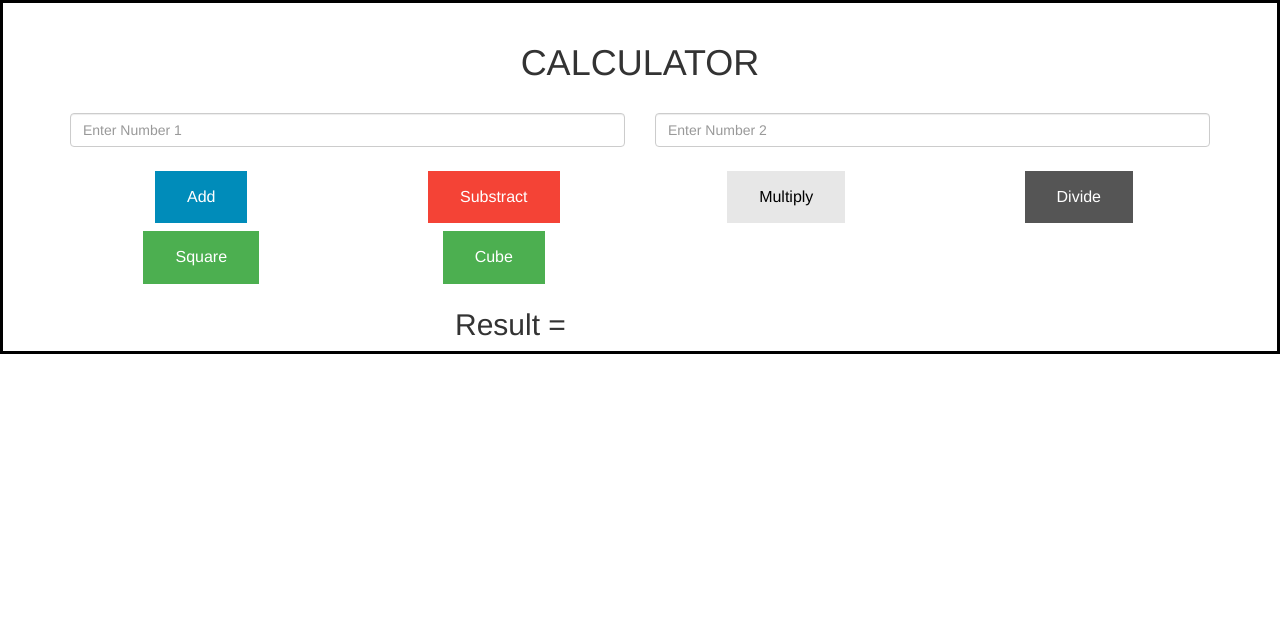
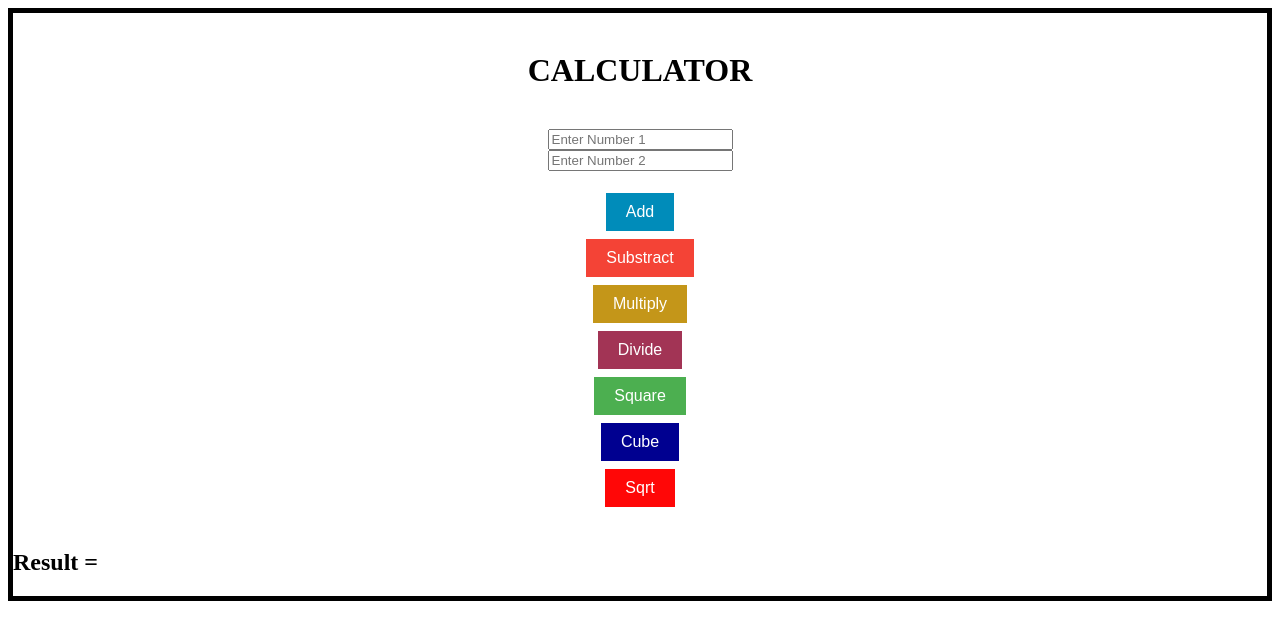
Before and after one commit to nitinkundu/Multiply, an Angular app: page / in a window 1280 px wide. Shown: the top 640 px of the page. Built offline with nearby package versions, Linux system fonts and the light colour scheme.

Commit message:
New Commits

```diff
--- a/src/app/app.component.css
+++ b/src/app/app.component.css
@@ -1,4 +1,4 @@
 :host {
     display: block;
-    border: 3px solid black;
+    border: 5px solid black;
   }
--- a/src/app/app.component.html
+++ b/src/app/app.component.html
@@ -1,6 +1,4 @@
-<link rel="stylesheet" href="https://maxcdn.bootstrapcdn.com/bootstrap/3.4.0/css/bootstrap.min.css">
-  <script src="https://ajax.googleapis.com/ajax/libs/jquery/3.4.1/jquery.min.js"></script>
-  <script src="https://maxcdn.bootstrapcdn.com/bootstrap/3.4.0/js/bootstrap.min.js"></script>
+
   <div class="container">
         <br />
         <div class="row">
@@ -26,7 +24,7 @@
       background-color: #4CAF50; /* Green */
       border: none;
       color: white;
-  padding: 15px 32px;
+      padding: 10px 20px;
       text-align: center;
       text-decoration: none;
       display: inline-block;
@@ -35,30 +33,36 @@
       cursor: pointer;
     }
 
-.button2 {background-color: #008CBA;} /* Blue */
-.button3 {background-color: #f44336;} /* Red */
-.button4 {background-color: #e7e7e7; color: black;} /* Gray */
-.button5 {background-color: #555555;} /* Black */
+    .button2 {background-color: #008CBA;}
+    .button3 {background-color: #f44336;}
+    .button4 {background-color: #c49619;}
+    .button5 {background-color: #a23455;}
+    .button6 {background-color: #000090;}
+    .button7 {background-color: #ff0707;}
+
     </style>
         <div class="row text-center">
-            <div style="text-align:center">
+                <div style="text-align:center" >
             <div class="col-md-3">
-            <button class="button button2" (click)='add()'>Add</button>
+                <button class="button button2"  (click)='add()'>Add</button>
             </div>
             <div class="col-md-3">
-            <button class="button button3" (click)='substract()'>Substract</button>
+                <button class="button button3"  (click)='substract()'>Substract</button>
             </div>
             <div class="col-md-3">
-            <button class="button button4" (click)='multiply()'>Multiply</button>
+                <button class="button button4"  (click)='multiply()'>Multiply</button>
             </div>
             <div class="col-md-3">
-            <button class="button button5" (click)='divide()'>Divide</button>
+                <button class="button button5"   (click)='divide()'>Divide</button>
             </div>
             <div class="col-md-3">
                 <button class="button button" (click)='square()'>Square</button>
             </div>
             <div class="col-md-3">
-            <button class="button button6" (click)='cube()'>Cube</button>
+                <button class="button button6"  (click)='cube()'>Cube</button>
+            </div>
+            <div class="col-md-3">
+                    <button class="button button7"  (click)='sqrt()'>Sqrt</button>
                 </div>
            </div>
         <br />
--- a/src/app/app.component.ts
+++ b/src/app/app.component.ts
@@ -10,7 +10,9 @@ export class AppComponent {
   title = 'Calculator';
   num1: number;
   num2: number;
+  sqroot: number;
   result: number;
+  temp: number;
   add() {
       this.result = this.num1 + this.num2;
   }
@@ -29,4 +31,15 @@ export class AppComponent {
   cube() {
   this.result = this.num1 * this.num1 * this.num1;
   }
+  sqrt(){
+    this.sqroot = this.num1 / 2;
+    this.temp = 0;
+    while(this.sqroot!= this.temp)
+    {
+      this.temp = this.sqroot;
+      this.sqroot = ( this.num1/this.temp + this.temp) / 2;
+  }
+  this.result=this.sqroot;
+
+  }
 }
```
Also changed, not shown: appserver.js (+16 -4 lines), 1 other file (tests, documents, lock files or other folders). Lines whose indentation alone changed are shown as unchanged.
